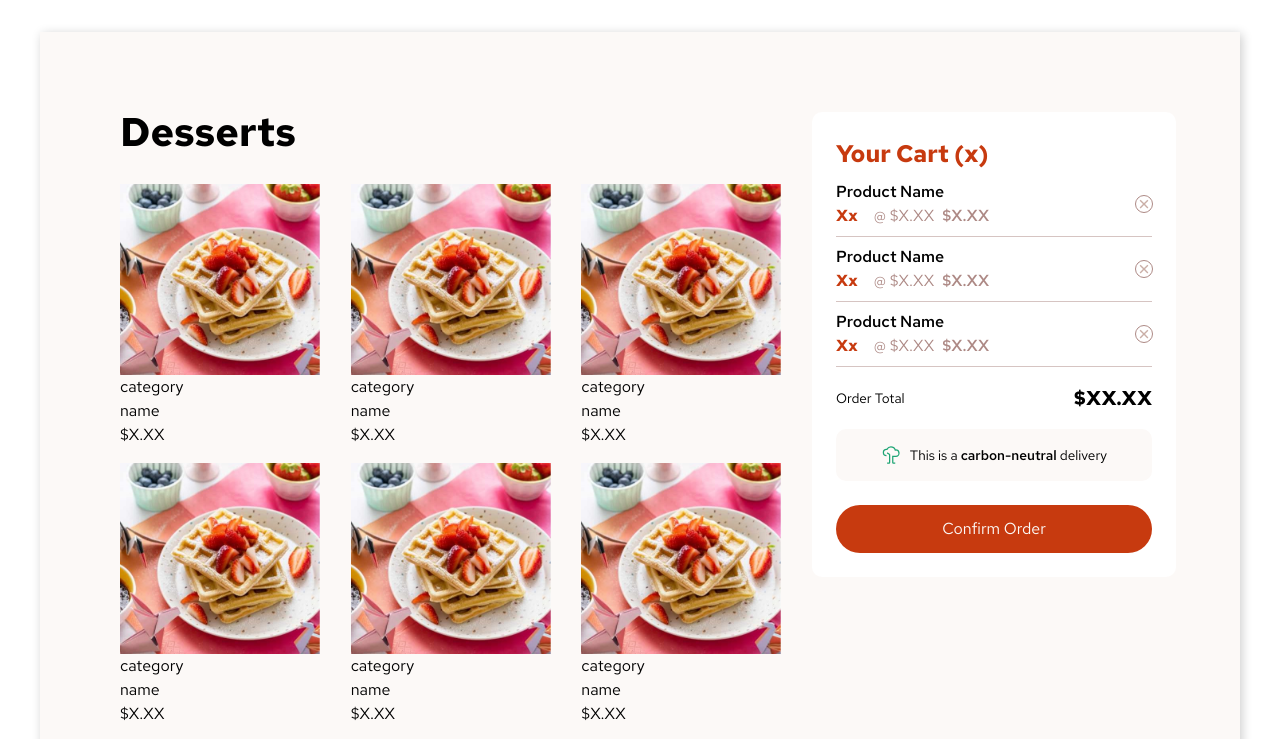
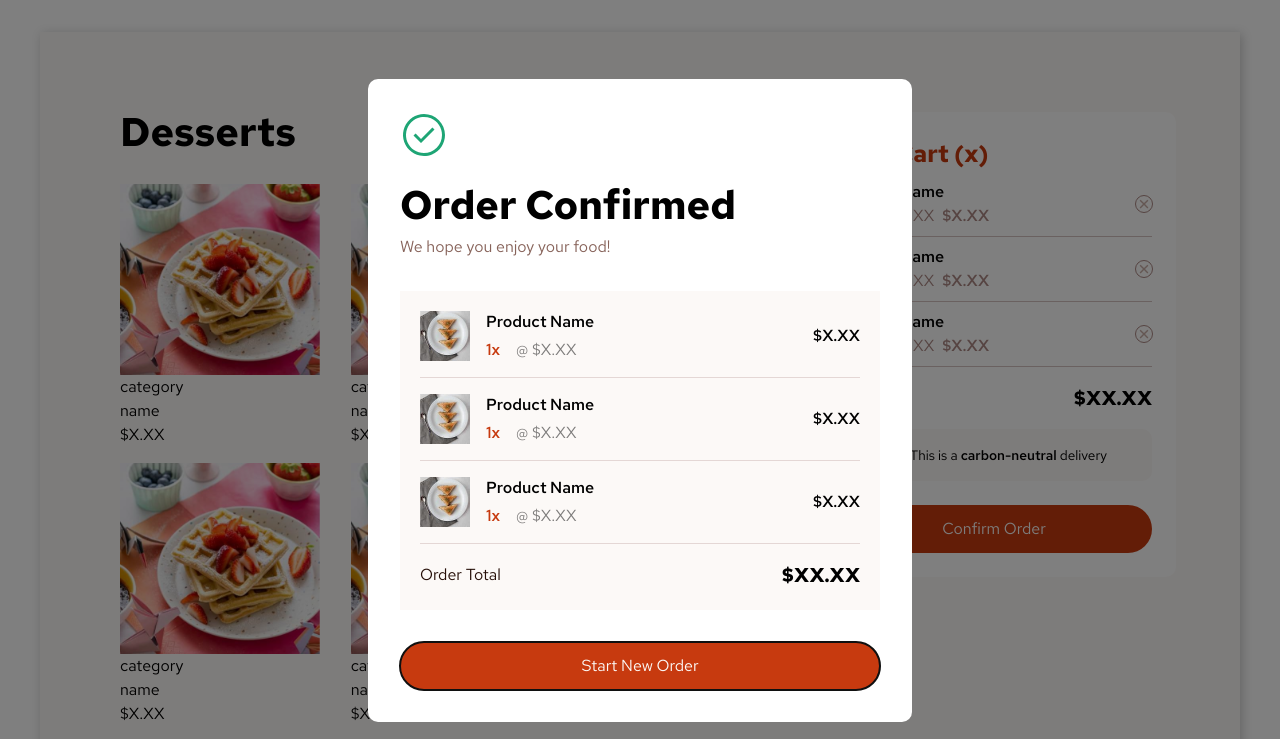
Before and after one commit to smajewski1980/product-list-with-cart, a plain HTML site: page index.html in a window 1280 px wide. Shown: the top 739 px of the page. Drawn offline with Linux system fonts and the light colour scheme.

Commit message:
styled order-conf modal

```diff
--- a/index.html
+++ b/index.html
@@ -24,6 +24,7 @@
         color: hsl(228, 45%, 44%);
       }
     </style>
+    <script src="/index.js" defer></script>
   </head>
   <body>
     <main>
@@ -32,18 +33,50 @@
           <img src="/assets/images/icon-order-confirmed.svg" alt="" />
           <p>Order Confirmed</p>
           <p>We hope you enjoy your food!</p>
+
           <div class="order-summary">
-            <div class="order-summary-item">item 1</div>
-            <div class="order-summary-item">item 2</div>
-            <div class="order-summary-item">item 3</div>
-          </div>
-          <div class="total-wrapper">
-            <p>Order Total</p>
-            <p>$XX.XX</p>
+            <div class="order-summary-item">
+              <img src="/assets/images/image-baklava-thumbnail.jpg" alt="" />
+              <div class="order-summary-content">
+                <p>Product Name</p>
+                <div class="order-summary-content-price-wrapper">
+                  <p class="order-summary-item-qty">1x</p>
+                  <p class="order-summary-item-price">@ $X.XX</p>
+                </div>
+              </div>
+              <p class="order-summary-item-subtotal">$X.XX</p>
+            </div>
+            <div class="order-summary-item">
+              <img src="/assets/images/image-baklava-thumbnail.jpg" alt="" />
+              <div class="order-summary-content">
+                <p>Product Name</p>
+                <div class="order-summary-content-price-wrapper">
+                  <p class="order-summary-item-qty">1x</p>
+                  <p class="order-summary-item-price">@ $X.XX</p>
+                </div>
+              </div>
+              <p class="order-summary-item-subtotal">$X.XX</p>
+            </div>
+            <div class="order-summary-item">
+              <img src="/assets/images/image-baklava-thumbnail.jpg" alt="" />
+              <div class="order-summary-content">
+                <p>Product Name</p>
+                <div class="order-summary-content-price-wrapper">
+                  <p class="order-summary-item-qty">1x</p>
+                  <p class="order-summary-item-price">@ $X.XX</p>
+                </div>
+              </div>
+              <p class="order-summary-item-subtotal">$X.XX</p>
+            </div>
+            <div class="total-wrapper">
+              <p>Order Total</p>
+              <p>$XX.XX</p>
+            </div>
           </div>
           <button>Start New Order</button>
         </div>
       </dialog>
+
       <section class="product-grid">
         <h1>Desserts</h1>
         <div class="cards-grid-wrapper">
--- /dev/null
+++ b/index.js
@@ -0,0 +1,3 @@
+const orderConfModal = document.querySelector("dialog");
+
+orderConfModal.showModal();
--- /dev/null
+++ b/sass/layout/_order-conf.scss
@@ -0,0 +1,100 @@
+@use "../abstracts/variables" as *;
+@use "../abstracts/mixins" as *;
+
+dialog {
+  border-radius: 10px;
+  position: fixed;
+  inset: 0;
+  margin: auto;
+  border: none;
+
+  &::backdrop {
+    background-color: rgba(0, 0, 0, 0.5);
+  }
+
+  .order-conf {
+    min-width: 40vw;
+    padding: 1rem;
+
+    > p:nth-of-type(1) {
+      font-size: 2.5rem;
+      font-weight: 700;
+      margin-top: 1rem;
+    }
+
+    > p:nth-of-type(2) {
+      color: $clr-rose-500;
+    }
+
+    .order-summary {
+      background-color: $clr-rose-50;
+      padding: 0.25rem 1.25rem 1.25rem;
+      margin-block: 2rem;
+
+      .order-summary-item {
+        align-items: center;
+        display: flex;
+        border-bottom: 1px solid rgba($clr-rose-400, 0.3);
+        padding-block: 1rem;
+
+        .order-summary-content {
+          display: grid;
+          gap: 0.75rem;
+          flex-grow: 1;
+          line-height: 1;
+
+          > p {
+            font-weight: 600;
+          }
+
+          .order-summary-content-price-wrapper {
+            display: flex;
+
+            > p:first-child {
+              font-weight: 600;
+              color: $clr-red;
+              margin-right: 1rem;
+            }
+
+            > p:last-child {
+              opacity: 0.5;
+            }
+          }
+        }
+
+        img {
+          width: 50px;
+          height: 50px;
+          margin-right: 1rem;
+        }
+
+        .order-summary-item-subtotal {
+          font-weight: 600;
+        }
+      }
+
+      .total-wrapper {
+        align-items: center;
+        display: flex;
+        justify-content: space-between;
+        margin-top: 1rem;
+
+        p:first-child {
+          color: $clr-rose-900;
+        }
+        p:last-child {
+          font-size: 1.25rem;
+          font-weight: 700;
+        }
+      }
+    }
+
+    button {
+      cursor: pointer;
+      font-size: 1rem;
+      width: 100%;
+      padding-block: 0.75rem;
+      @include buttons($clr-red, $clr-rose-50);
+    }
+  }
+}
--- a/sass/layout/index.scss
+++ b/sass/layout/index.scss
@@ -1,3 +1,4 @@
 @forward "main";
 @forward "prod_grid";
 @forward "cart";
+@forward "order-conf";
--- a/sass/main.scss
+++ b/sass/main.scss
@@ -10,3 +10,4 @@
 @use "layout/main";
 @use "layout/prod_grid";
 @use "layout/cart";
+@use "layout/order-conf";
```
Also changed, not shown: styles/index.css, styles/main.css, 2 other files.
